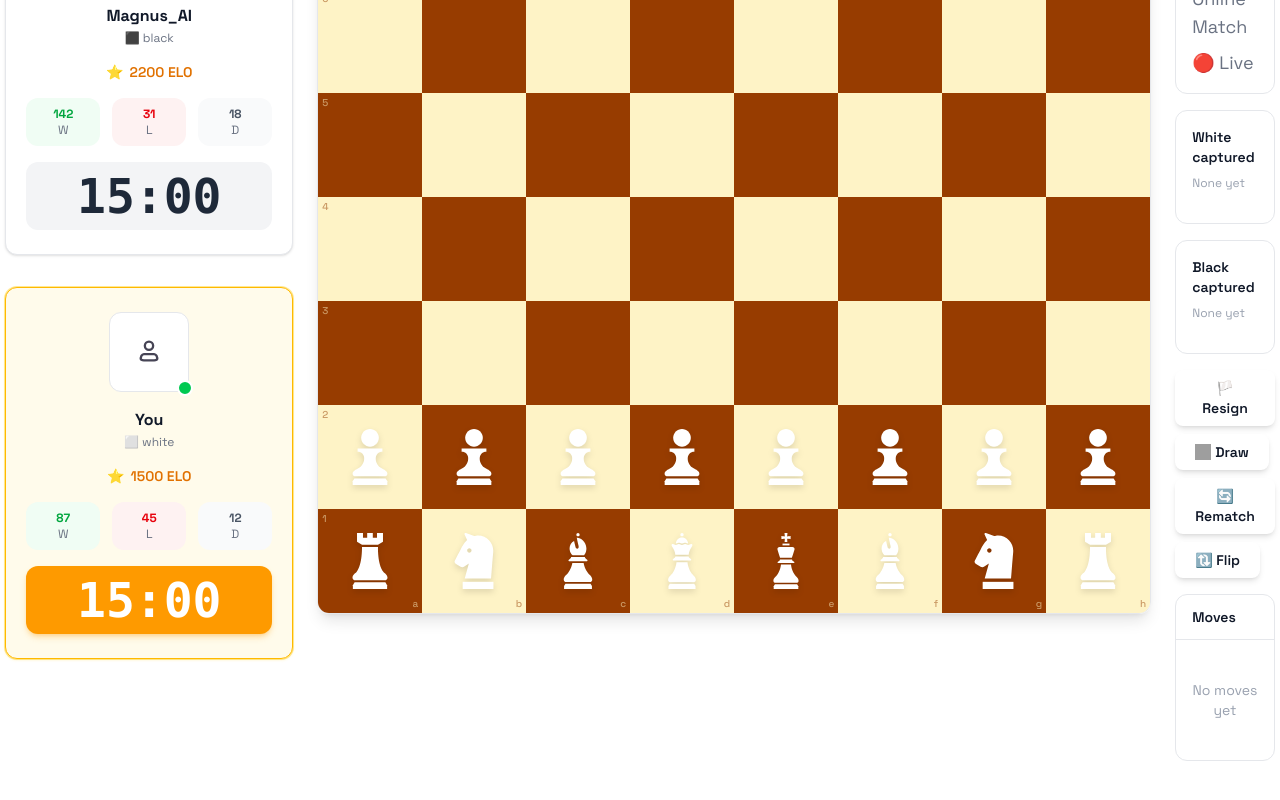
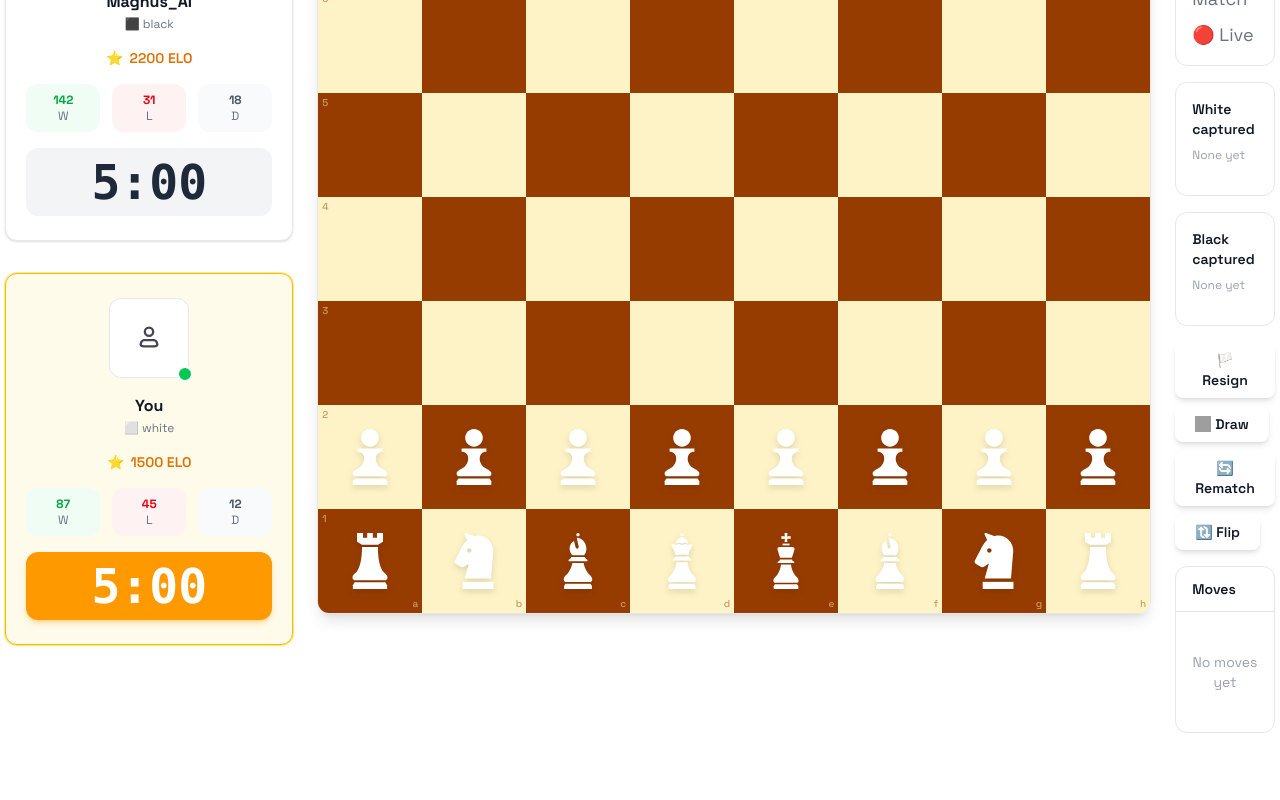
Before and after one commit to rohitkudalkar92/chess-AI, an Angular app: page /play/online in a window 1280 px wide. Shown: the part 342-1142 px from the top of the page. After the commit the page ends 1115 px from the top, so only its background shows below. Built offline with nearby package versions, Linux system fonts and the light colour scheme; grey boxes are pictures that could not be loaded.

Commit message:
feat: set default timer to 5 minutes

```diff
--- a/src/app/pages/online-game/online-game.ts
+++ b/src/app/pages/online-game/online-game.ts
@@ -36,7 +36,7 @@ export class OnlineGame implements OnInit, OnDestroy {
   get isWhiteTurn() { return this._game.currentTurn() === Variant.White; }
 
   gameInfoItems: GameInfoItem[] = [
-    { icon: '⏱', label: 'Rapid · 15 min' },
+    { icon: '⏱', label: 'Blitz · 5 min' },
     { icon: '🌐', label: 'Online Match' },
     { icon: '🔴', label: 'Live' },
   ];
@@ -57,8 +57,8 @@ export class OnlineGame implements OnInit, OnDestroy {
     stats: { wins: 87, losses: 45, draws: 12 },
   };
 
-  playerTime = signal(900);
-  opponentTime = signal(900);
+  playerTime = signal(300);
+  opponentTime = signal(300);
   activeModal = signal<ModalAction>(null);
 
   private _timerInterval: ReturnType<typeof setInterval> | null = null;
```
